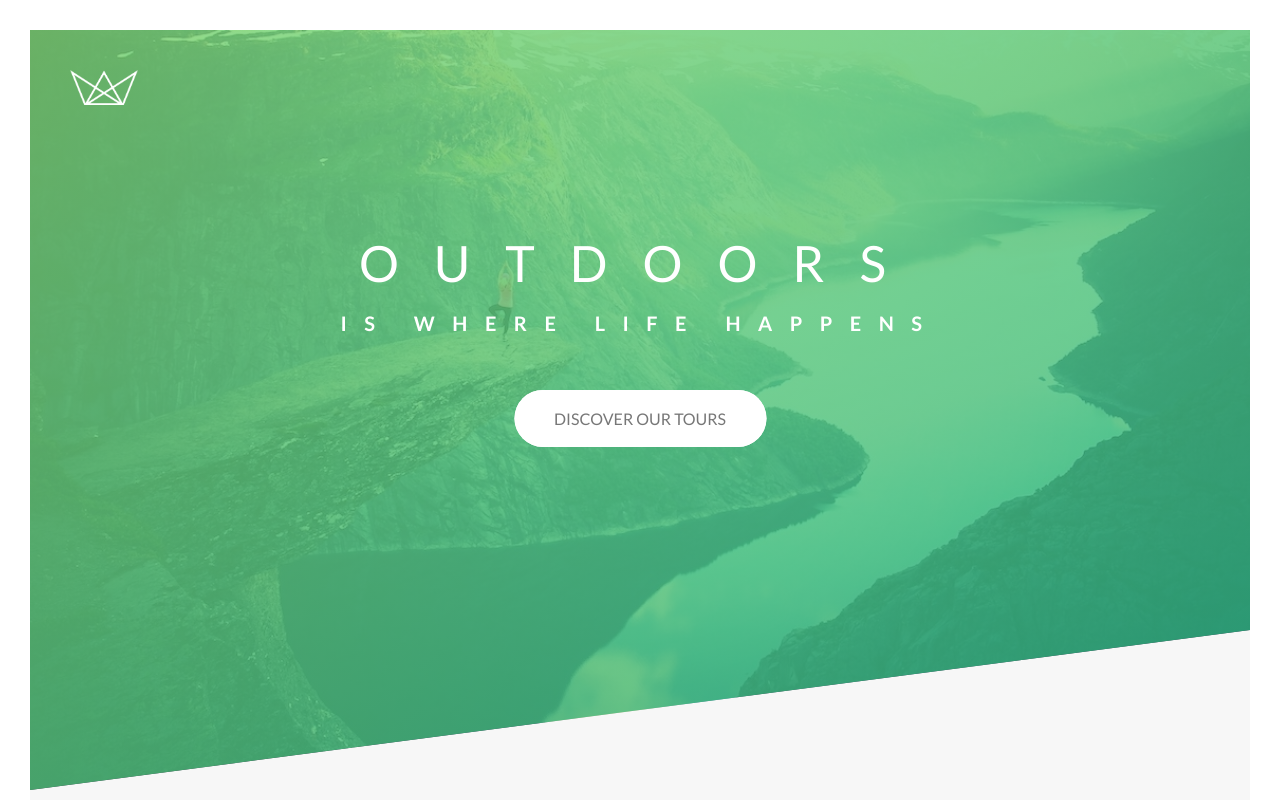
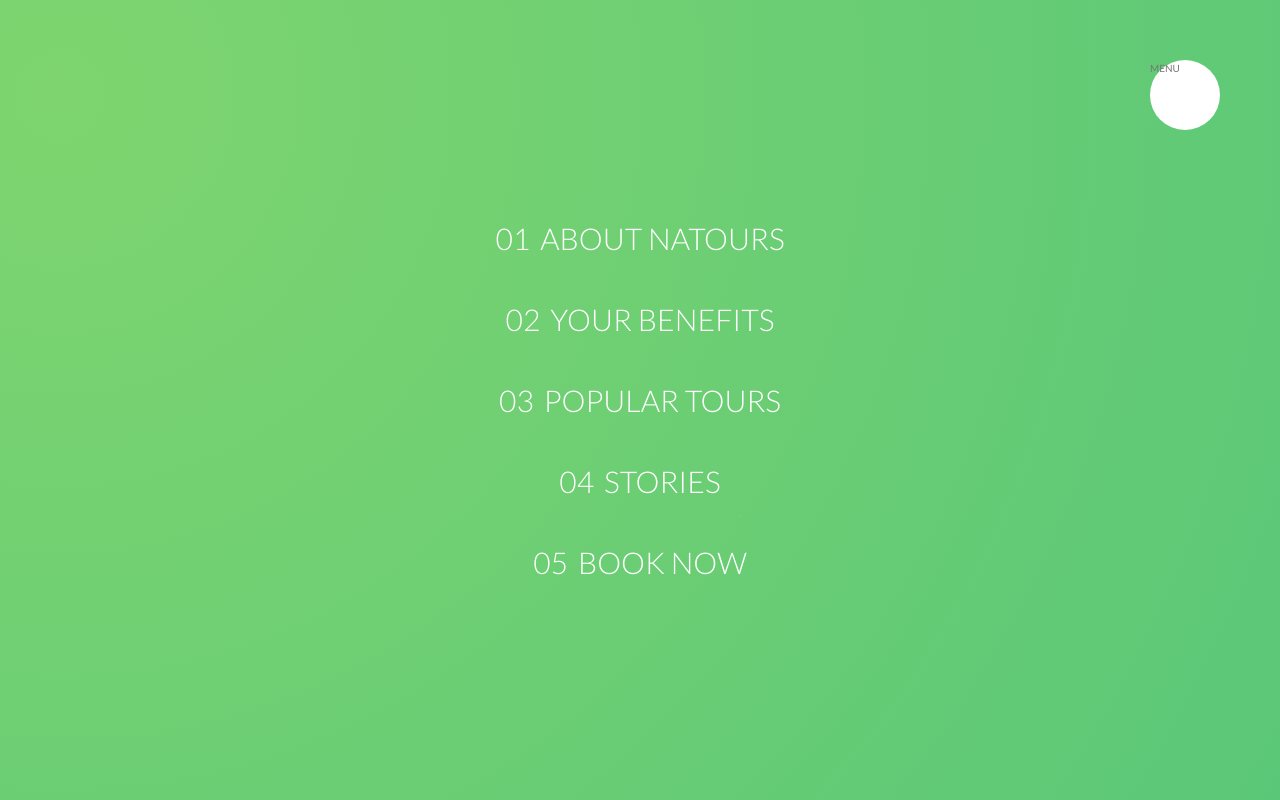
Before and after one commit to TudorTacal/adv-css-natours, a website: page index.html in a window 1280 px wide. Shown: the top 800 px of the page. Drawn offline with Linux system fonts and the light colour scheme.

Commit message:
Start to build the navigation

```diff
--- a/index.html
+++ b/index.html
@@ -17,6 +17,21 @@
     <title>Natours | Exciting tours for adventurous people</title>
   </head>
   <body>
+    <div class="navigation">
+      <input type="checkbox" class="navigation__checkbox" id="navi-toogle">
+      <label for="navi-toogle" class="navigation__button">MENU</label>
+      <div class="navigation__background">&nbsp;</div>
+        <nav class="navigation__nav">
+          <ul class="navigation__list">
+            <li class="navigation__item"><a href="#" class="navigation__link"><span>01</span>About Natours</a></li>
+            <li class="navigation__item"><a href="#" class="navigation__link"><span>02</span>Your benefits</a></li>
+            <li class="navigation__item"><a href="#" class="navigation__link"><span>03</span>Popular tours</a></li>
+            <li class="navigation__item"><a href="#" class="navigation__link"><span>04</span>Stories</a></li>
+            <li class="navigation__item"><a href="#" class="navigation__link"><span>05</span>Book now</a></li>
+          </ul>
+        </nav>
+    </div>
+
     <header class="header">
       <div class="header__logo-box">
         <img src="img/logo-white.png" alt="Logo" class="header__logo" />
@@ -417,14 +432,18 @@
                   <a href="#" class="footer__link">Privacy policy</a>
                 </li>
                 <li class="footer__item">
-                    <a href="#" class="footer__link">Terms</a>
+                  <a href="#" class="footer__link">Terms</a>
                 </li>
               </ul>
             </div>
           </div>
           <div class="col-1-of-2">
             <p class="footer__copyright">
-              Built by <a href="http://www.tudortacal.com" class="footer__link">Tudor Tacal</a> to practice SASS.
+              Built by
+              <a href="http://www.tudortacal.com" class="footer__link"
+                >Tudor Tacal</a
+              >
+              to practice SASS.
             </p>
           </div>
         </div>
--- /dev/null
+++ b/sass/layout/_navigation.scss
@@ -0,0 +1,78 @@
+.navigation {
+  &__checkbox {
+    display: none;
+  }
+
+  &__button {
+    background-color: $color-white;
+    height: 7rem;
+    width: 7rem;
+    position: fixed;
+    top: 6rem;
+    right: 6rem;
+    border-radius: 50%;
+    z-index: 2000;
+  }
+
+  &__background {
+    height: 6rem;
+    width: 6rem;
+    border-radius: 50%;
+    position: fixed;
+    top: 6.5rem;
+    right: 6.5;
+    background-image: radial-gradient($color-primary-light, $color-primary-dark);
+    z-index: 1000;
+
+    transform: scale(80);
+  }
+
+  &__nav {
+    height: 100vh;
+    width: 100%;
+    position: fixed;
+    top: 0;
+    right: 0;
+    z-index: 1500;
+  }
+
+  &__list {
+    position: absolute;
+    top: 50%;
+    left: 50%;
+    transform: translate(-50%, -50%);
+    list-style: none;
+    text-align: center;
+  }
+
+  &__item {
+    margin: 1rem;
+  }
+
+  &__link {
+    &:link,
+    &:visited {
+      display: inline-block;
+      font-size: 3rem;
+      font-weight: 300;
+      padding: 1rem 2rem;
+      color: $color-white;
+      text-decoration: none;
+      text-transform: uppercase;
+      background-image: linear-gradient(120deg, transparent 0%, transparent 50%, $color-white 50%);
+      background-size: 220%;
+      transition: all .4s;
+
+      span {
+        margin-right: 1rem;
+        display: inline-block;
+      }
+    }
+    &:hover,
+    &:active {
+      background-size: 100%;
+      color: $color-primary;
+      transform: translateX(1rem);
+    }
+  }
+}
--- a/sass/main.scss
+++ b/sass/main.scss
@@ -19,5 +19,6 @@
 
 @import "layout/header";
 @import "layout/grid";
+@import "layout/navigation";
 
 @import "pages/home";
```
Also changed, not shown: css/style.css.
